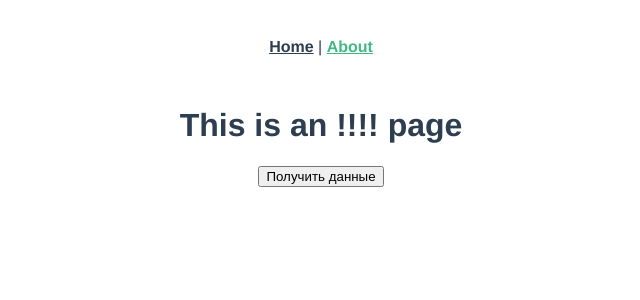
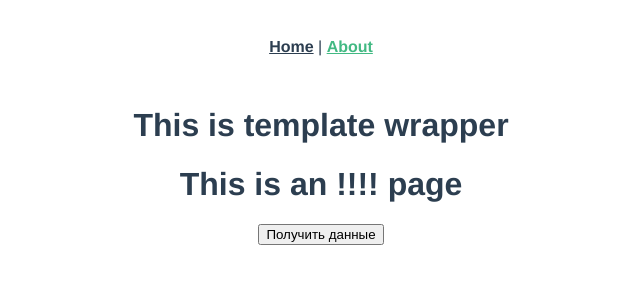
Before and after one commit to deceptikon/vuejsdemo, a Vue app: page /about in a window 1280 px wide. Shown: the top 300 px of the page, without its empty margins (319-959 px from the left). Built offline with nearby package versions, Linux system fonts and the light colour scheme.

Commit message:
Template slots demo

```diff
--- /dev/null
+++ b/src/components/MyTemplate.vue
@@ -0,0 +1,11 @@
+<template>
+  <div class="template">
+    <h1>This is template wrapper</h1>
+     <slot>No data passed to template</slot>
+  </div>
+</template>
+
+<script>
+export default {
+  name: 'MyTemplate',
+};
--- a/src/views/About.vue
+++ b/src/views/About.vue
@@ -1,19 +1,28 @@
 <template>
-  <div class="about">
-    <h1>This is an !!!! page</h1>
-    <button @click="onBtnClick">Получить данные</button>
-    <Product :data="posts" @buyBtnPressed="buyBtnPressed"/>
-  </div>
+  <MyTemplate>
+    <div class="about">
+      <h1>This is an !!!! page</h1>
+      <button @click="onBtnClick">
+        Получить данные
+      </button>
+      <Product
+        :data="posts"
+        @buyBtnPressed="buyBtnPressed"
+      />
+    </div>
+  </MyTemplate>
 </template>
 
 <script>
 import axios from 'axios';
 import Product from '@/components/Product.vue';
+import MyTemplate from '@/components/MyTemplate.vue'
 
 export default {
   name: 'About',
   components: {
-    Product
+    Product,
+    MyTemplate,
   },
   props: {
     msg: String
```
